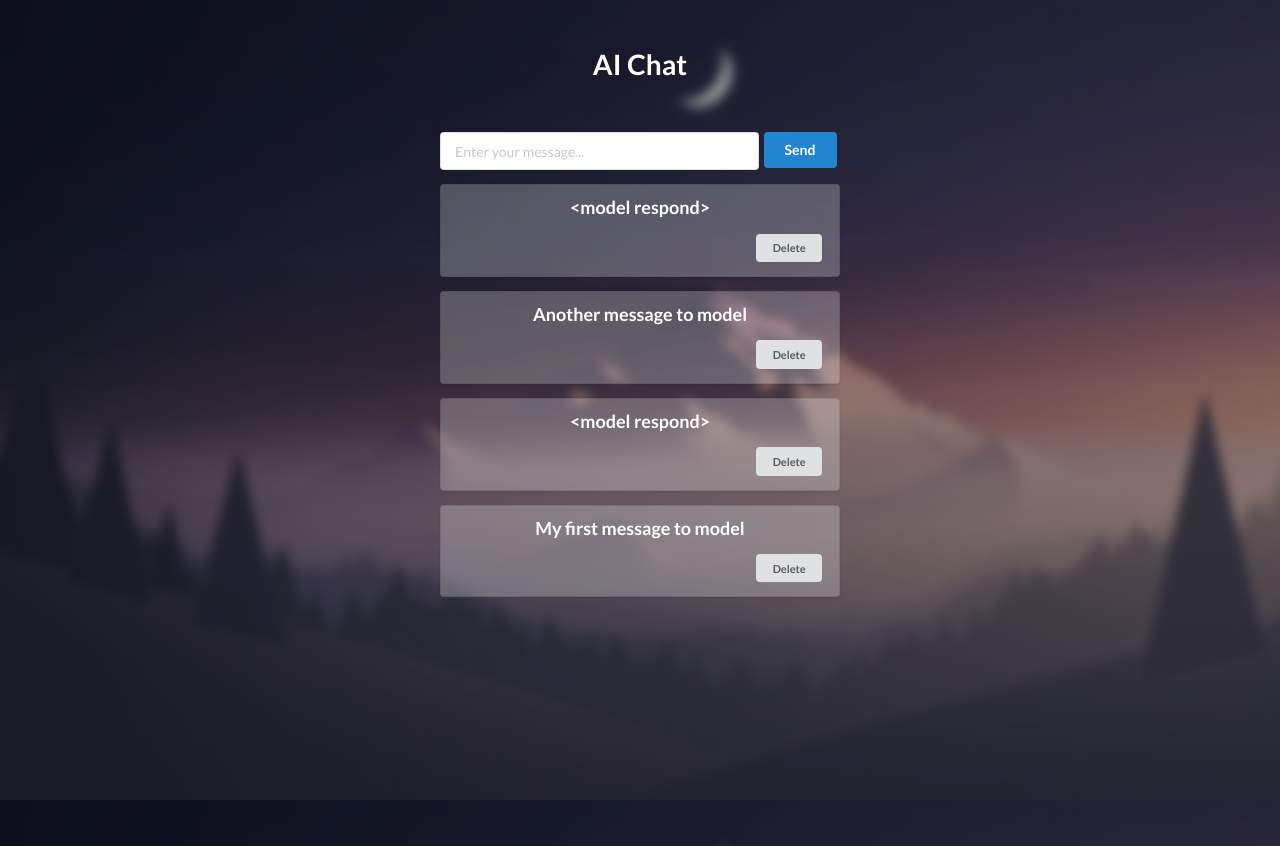
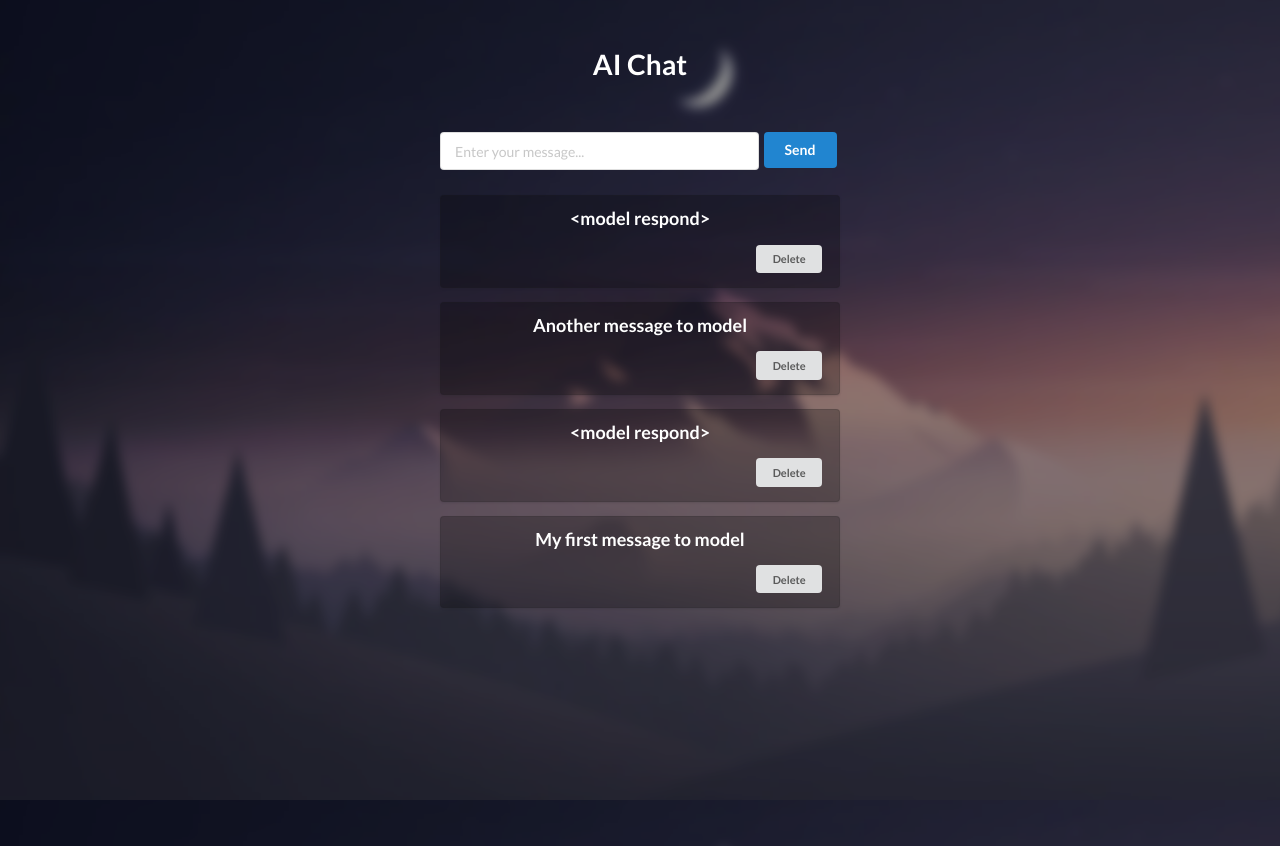
Before and after one commit to AKAD0/Diploma_Project, a Flask app: page / in a window 1280 px wide. Run offline with Flask 3, Linux system fonts and the light colour scheme; data comes from the database, SQL or seed files in the repository.

Commit message:
modified:   templates/base.html

```diff
--- a/templates/base.html
+++ b/templates/base.html
@@ -20,7 +20,7 @@
             background-size: cover;
         }
         .ui.segment {
-            background-color: rgba(255, 255, 255, 0.25);
+            background-color: rgba(0, 0, 0, 0.25);
         }
     </style>
 </head>
@@ -34,7 +34,7 @@
         <!-- text field & button  -->
         <!-- // <form> has <input> field to submit it
                 to "/button" endpoint when <button> pressed  -->
-        <div style="margin-top:50px;">
+        <div style="margin-top:50px; margin-bottom:25px;">
             <form class="ui form" action="/button" method="post" style="display:flex">
                 <div class="inline" style="flex-grow:1;">
                     <input type="text" name="prompt" placeholder="Enter your message...">
```
